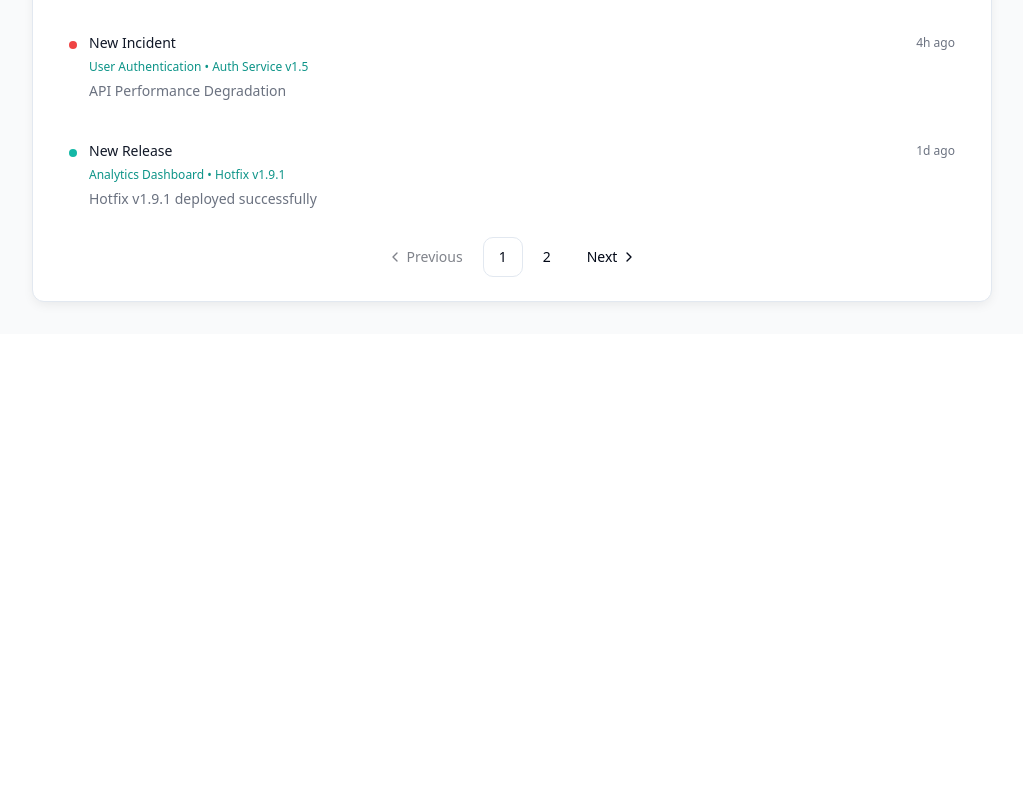
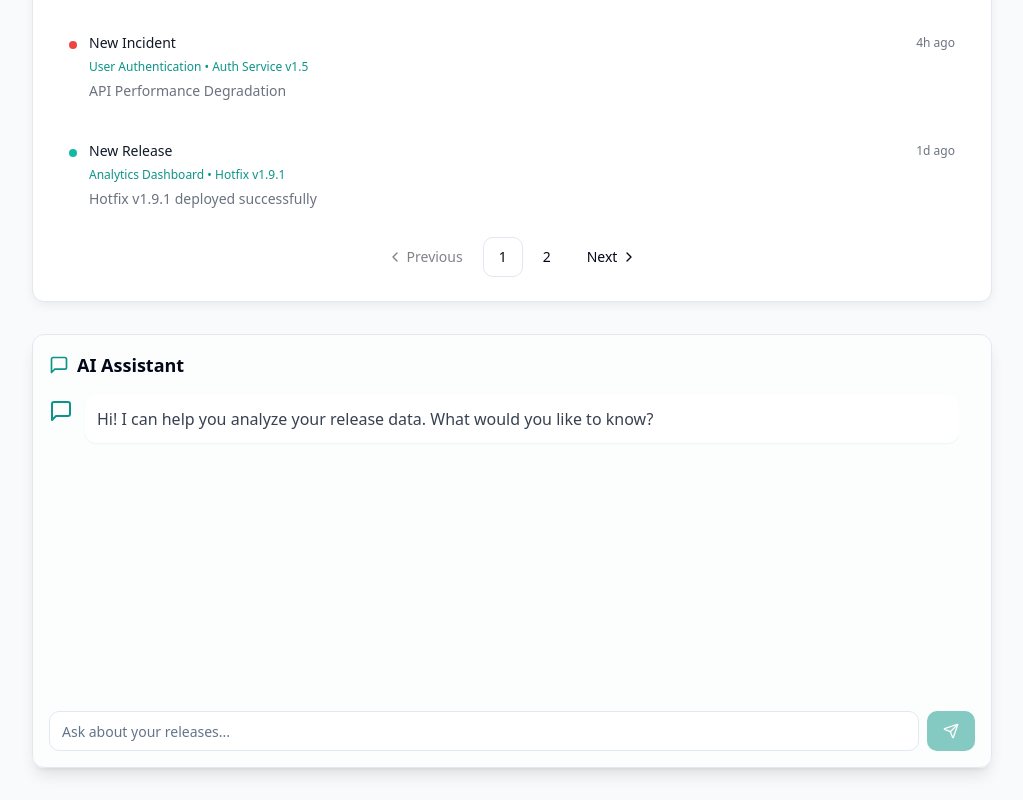
Before and after one commit to jczapovics/esw-releases, a React (Vite) app: page / in a window 1280 px wide. Shown: the part 1478-2278 px from the top of the page, without its empty margins (256-1279 px from the left). Before the commit the page ends 1812 px from the top, so only its background shows below. Built offline with nearby package versions, Linux system fonts and the light colour scheme.

Commit message:
Add chatbot panel to dashboard
Implement a new panel at the bottom of the dashboard page for an AI chatbot, allowing users to interact with their release data. No other changes made to the existing code.

```diff
--- /dev/null
+++ b/src/components/ChatbotPanel.tsx
@@ -0,0 +1,88 @@
+
+import { useState } from "react";
+import { Card } from "@/components/ui/card";
+import { Input } from "@/components/ui/input";
+import { Button } from "@/components/ui/button";
+import { ScrollArea } from "@/components/ui/scroll-area";
+import { Send, MessageSquare, User } from "lucide-react";
+
+type Message = {
+  role: "assistant" | "user";
+  content: string;
+};
+
+export function ChatbotPanel() {
+  const [messages, setMessages] = useState<Message[]>([
+    {
+      role: "assistant",
+      content: "Hi! I can help you analyze your release data. What would you like to know?"
+    }
+  ]);
+  const [input, setInput] = useState("");
+  const [isLoading, setIsLoading] = useState(false);
+
+  const handleSubmit = async (e: React.FormEvent) => {
+    e.preventDefault();
+    if (!input.trim()) return;
+
+    const userMessage = input.trim();
+    setInput("");
+    setMessages(prev => [...prev, { role: "user", content: userMessage }]);
+
+    // For now, just echo back the message
+    setMessages(prev => [...prev, {
+      role: "assistant",
+      content: "I'm still learning about your release data. Soon I'll be able to help you analyze it!"
+    }]);
+  };
+
+  return (
+    <Card className="mt-8 p-4 shadow-lg bg-white/50 backdrop-blur-sm">
+      <div className="flex items-center gap-2 mb-4">
+        <MessageSquare className="h-5 w-5 text-brand-600" />
+        <h2 className="text-lg font-semibold">AI Assistant</h2>
+      </div>
+
+      <ScrollArea className="h-[300px] pr-4 mb-4">
+        <div className="space-y-4">
+          {messages.map((message, index) => (
+            <div
+              key={index}
+              className={`flex items-start gap-3 ${
+                message.role === "assistant" ? "text-gray-700" : "text-gray-800"
+              }`}
+            >
+              {message.role === "assistant" ? (
+                <MessageSquare className="w-6 h-6 mt-1 text-brand-600" />
+              ) : (
+                <User className="w-6 h-6 mt-1 text-gray-600" />
+              )}
+              <div className="flex-1 space-y-2">
+                <div className="rounded-lg bg-white p-3 shadow-sm">
+                  {message.content}
+                </div>
+              </div>
+            </div>
+          ))}
+        </div>
+      </ScrollArea>
+
+      <form onSubmit={handleSubmit} className="flex gap-2">
+        <Input
+          value={input}
+          onChange={(e) => setInput(e.target.value)}
+          placeholder="Ask about your releases..."
+          className="flex-1"
+          disabled={isLoading}
+        />
+        <Button
+          type="submit"
+          disabled={isLoading || !input.trim()}
+          className="bg-brand-600 hover:bg-brand-700"
+        >
+          <Send className="h-4 w-4" />
+        </Button>
+      </form>
+    </Card>
+  );
+}
--- a/src/pages/Index.tsx
+++ b/src/pages/Index.tsx
@@ -22,6 +22,7 @@ import {
   PaginationPrevious,
 } from "@/components/ui/pagination";
 import { ReleasePanel } from "@/components/ReleasePanel";
+import { ChatbotPanel } from "@/components/ChatbotPanel";
 
 type Period = "month" | "quarter" | "year";
 
@@ -603,6 +604,8 @@ const Index = () => {
           businessUnits={businessUnits.filter(bu => bu !== "All")}
           products={products.filter(p => p !== "All")}
         />
+
+        <ChatbotPanel />
       </div>
     </DashboardLayout>
   );
```
